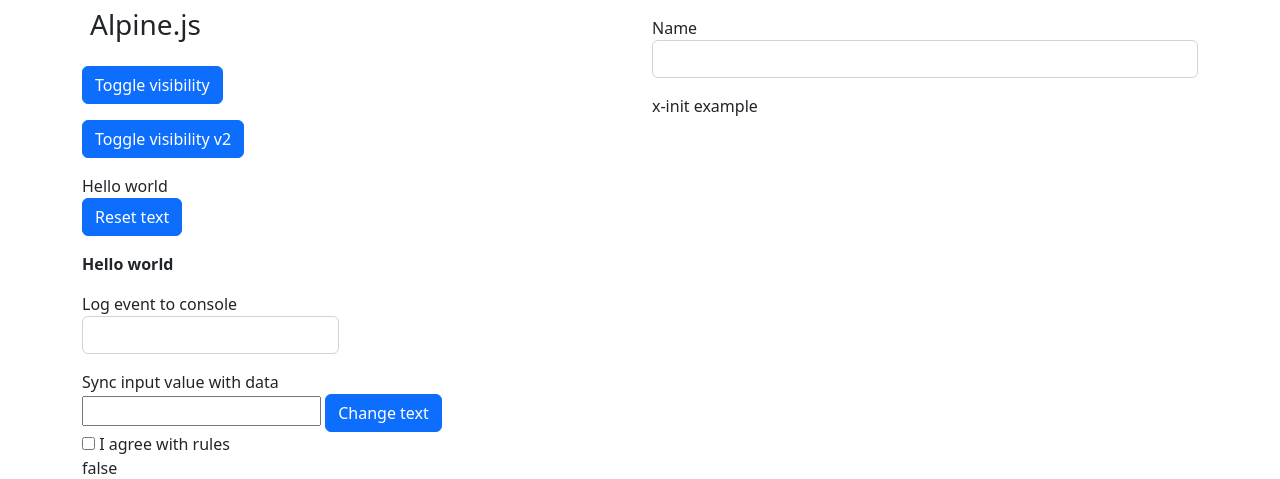
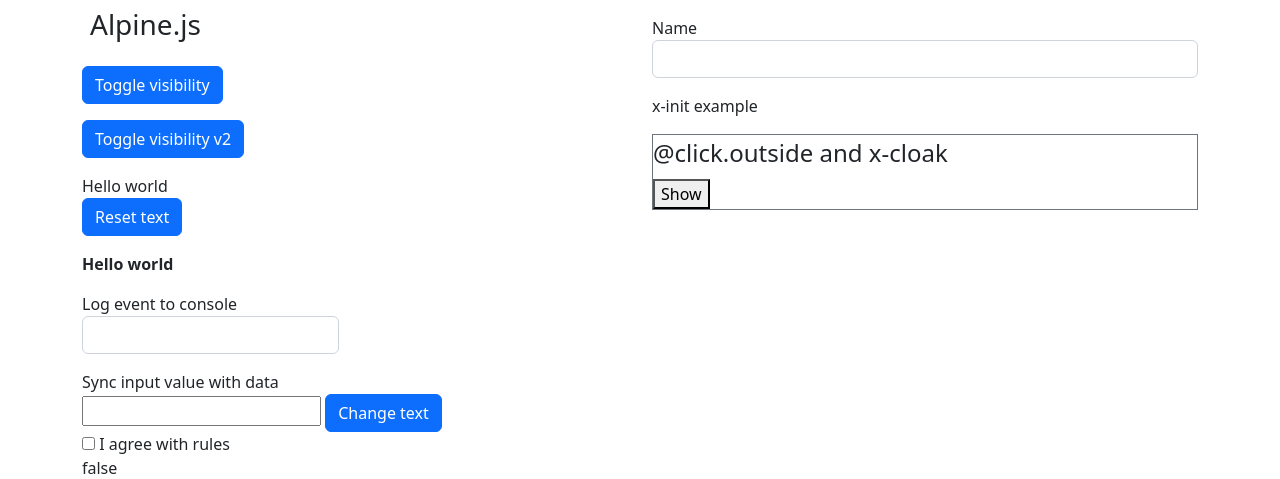
Before and after one commit to VetalM84/flask-htmx, a Flask app: page /alpine in a window 1280 px wide. Shown: the top 479 px of the page. Run offline with Flask 2, Linux system fonts and the light colour scheme; some libraries are stand-ins or nearby versions.

Commit message:
Add @click.outside and x-cloak snippet

```diff
--- a/templates/alpine.html
+++ b/templates/alpine.html
@@ -2,6 +2,7 @@
 
 {% block head %}
 	<script src="https://unpkg.com/alpinejs" defer></script>
+	<style>[x-cloak] { display: none !important; }</style>
 	<title>Alpine.js</title>
 {% endblock %}
 
@@ -103,6 +104,17 @@
 					<div id="xinit"></div>
 				</div>
 
+				<div class="my-3" x-data="{ show: false }">
+					<fieldset @click.outside="show = false" class="border border-1 border-secondary">
+						<legend>@click.outside and x-cloak</legend>
+						<button @click="show = true">Show</button>
+						<div x-cloak x-show="show">
+							<input type="radio" id="radio"/>
+							<label for="radio">Spirit of radio</label>
+						</div>
+					</fieldset>
+				</div>
+
 			</div>
 		</div>
 	</div>
```
